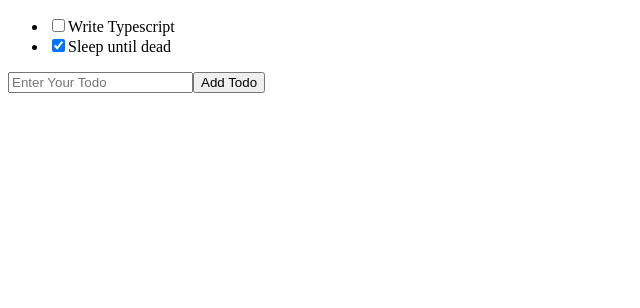
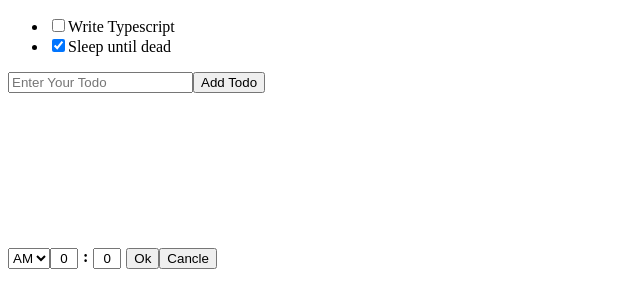
Before and after one commit to kbs781025/ReactTodos, a React (Create React App) app: page / in a window 1280 px wide. Shown: the top 308 px of the page, without its empty margins (0-640 px from the left). Built offline with nearby package versions, Linux system fonts and the light colour scheme.

Commit message:
time setter done

```diff
--- a/src/App.tsx
+++ b/src/App.tsx
@@ -3,14 +3,17 @@ import TodoList from "./components/TodoList";
 import EnterTodoForm from "./components/EnterTodoForm";
 import { TodoType } from "./components/TodoItem";
 import Calendar from "./components/Calendar";
+import TimeSetter from "./components/TimeSetter";
 
-let todos = [
+let todos: TodoType[] = [
   {
     content: "Write Typescript",
+    dueDate: new Date(),
     done: false,
   },
   {
     content: "Sleep until dead",
+    dueDate: new Date(),
     done: true,
   },
 ];
@@ -18,6 +21,7 @@ let todos = [
 function App() {
   const [todoList, setTodos] = useState<TodoType[]>(todos);
   const [calendarHidden, toggleCalendar] = useState(false);
+  const [selectedDueDate, setDueDate] = useState(new Date());
 
   const toggleTodo = (selectedTodo: TodoType) => {
     const newTodos = todoList.map((todo) => {
@@ -30,8 +34,8 @@ function App() {
     setTodos(newTodos);
   };
 
-  const addNewTodo = (content: string) => {
-    setTodos([...todoList, { content, done: false }]);
+  const addNewTodo = (content: string, dueDate: Date) => {
+    setTodos([...todoList, { content, dueDate, done: false }]);
   };
 
   return (
@@ -43,6 +47,7 @@ function App() {
         toggleCalendar={toggleCalendar}
       />
       <Calendar calendarHidden={calendarHidden} />
+      <TimeSetter dateSetter={setDueDate} />
     </div>
   );
 }
--- /dev/null
+++ b/src/components/TimeSetter.tsx
@@ -0,0 +1,105 @@
+import React, { useState } from "react";
+import styled from "styled-components";
+
+const Frame = styled.div`
+  display: flex;
+`;
+
+const InputBox = styled.input`
+  width: 20px;
+  text-align: center;
+`;
+
+const Colon = styled.strong`
+  margin-left: 5px;
+  margin-right: 5px;
+`;
+
+const InputButtons = styled.div`
+  margin-left: 5px;
+`;
+
+interface ITimeSetterProps {
+  dateSetter: React.Dispatch<React.SetStateAction<Date>>;
+}
+
+function TimeSetter({ dateSetter }: ITimeSetterProps) {
+  const [isAm, setAm] = useState(false);
+  const [hours, setHours] = useState(0);
+  const [minutes, setMinutes] = useState(0);
+
+  const handleAmChange = (e: React.ChangeEvent<HTMLSelectElement>) => {
+    const input = e.currentTarget.value;
+    if (input === "AM") {
+      setAm(true);
+    } else {
+      setAm(false);
+    }
+  };
+
+  const handleHours = (e: React.ChangeEvent<HTMLInputElement>) => {
+    if (e.currentTarget.value === "") {
+      setHours(0);
+      return;
+    }
+
+    const parsedInput = parseInt(e.currentTarget.value);
+
+    if (parsedInput > 12) {
+      return;
+    }
+    setHours(parsedInput);
+  };
+
+  const handleMinutes = (e: React.ChangeEvent<HTMLInputElement>) => {
+    if (e.currentTarget.value === "") {
+      setMinutes(0);
+      return;
+    }
+
+    const parsedInput = parseInt(e.currentTarget.value);
+
+    if (parsedInput > 59) {
+      return;
+    }
+    setMinutes(parsedInput);
+  };
+
+  const handleOk = (e: React.FormEvent<HTMLInputElement>) => {
+    e.preventDefault();
+    const date = new Date();
+    dateSetter(
+      new Date(
+        date.getFullYear(),
+        date.getMonth(),
+        date.getDate(),
+        isAm ? hours : hours + 12,
+        minutes
+      )
+    );
+  };
+
+  return (
+    <div>
+      <Frame>
+        <select onChange={handleAmChange}>
+          <option value="AM">AM</option>
+          <option value="PM">PM</option>
+        </select>
+        <InputBox type="text" value={hours} onChange={handleHours}></InputBox>
+        <Colon>:</Colon>
+        <InputBox
+          type="text"
+          value={minutes}
+          onChange={handleMinutes}
+        ></InputBox>
+        <InputButtons>
+          <input type="submit" value="Ok" onSubmit={handleOk}></input>
+          <input type="submit" value="Cancle"></input>
+        </InputButtons>
+      </Frame>
+    </div>
+  );
+}
+
+export default TimeSetter;
```
